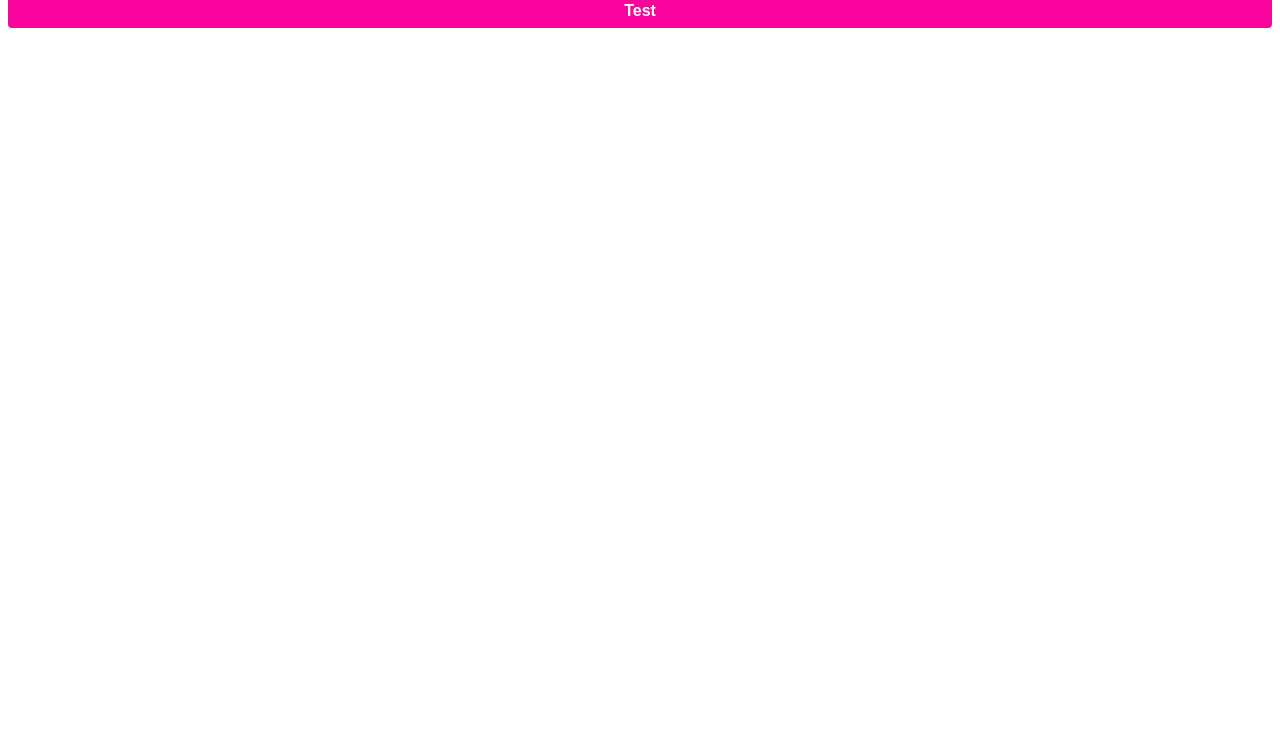
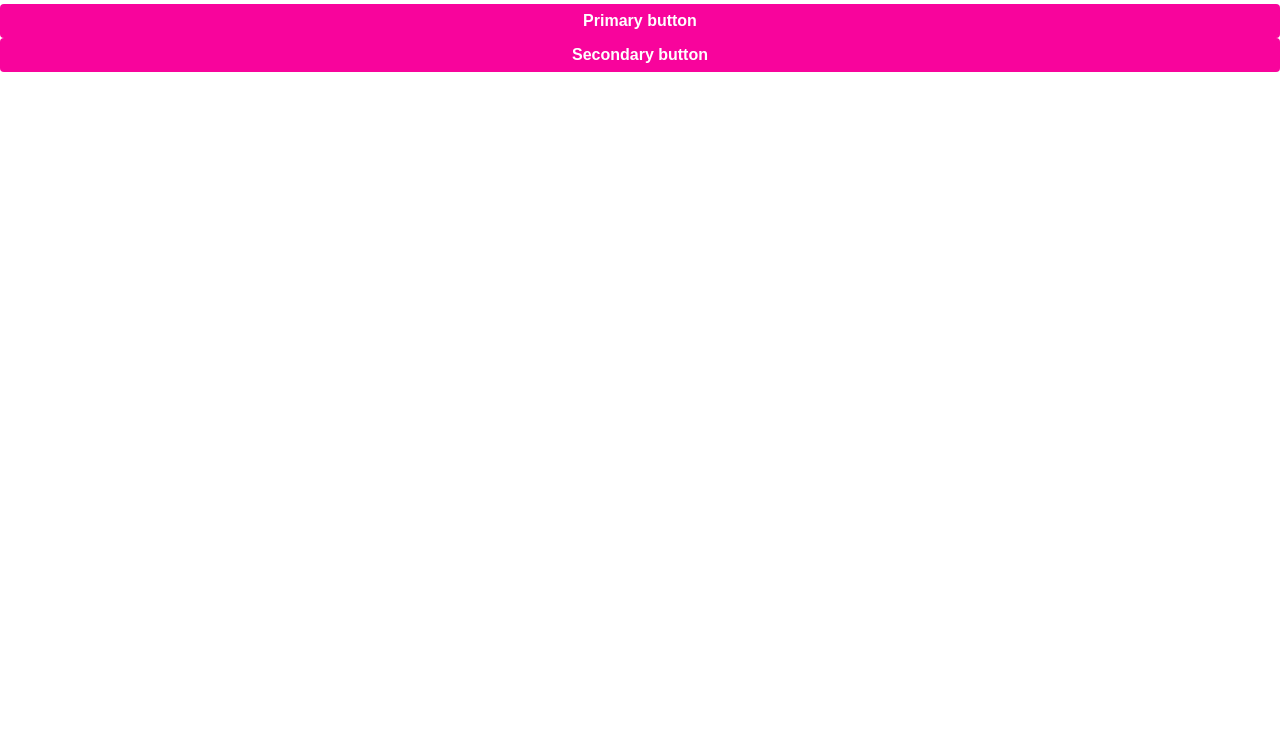
Before and after one commit to martin-luo/React-Styled-Components, a React app: page / in a window 1280 px wide. Shown: the part 86-821 px from the top of the page. Before the commit the page ends 800 px from the top, so only its background shows below. Built offline with nearby package versions, Linux system fonts and the light colour scheme.

Commit message:
add global styles

```diff
--- a/public/index.html
+++ b/public/index.html
@@ -24,6 +24,12 @@
       work correctly both with client-side routing and a non-root public URL.
       Learn how to configure a non-root public URL by running `npm run build`.
     -->
+    <link rel="preconnect" href="https://fonts.googleapis.com" />
+    <link rel="preconnect" href="https://fonts.gstatic.com" crossorigin />
+    <link
+      href="https://fonts.googleapis.com/css2?family=Kaushan+Script&display=swap"
+      rel="stylesheet"
+    />
     <title>React App</title>
   </head>
   <body>
--- a/src/components/App.js
+++ b/src/components/App.js
@@ -1,13 +1,26 @@
+import { createGlobalStyle } from "styled-components";
 import { Button } from "./common/";
+
+const GlobalStyle = createGlobalStyle`
+  body {
+    background-color: white;
+    min-height: 100vh;
+    margin: 0;
+    color: black;
+    font-family: "Kaushan Script";
+  }
+`;
 
 function App() {
   return (
     <div className="App">
+      <GlobalStyle />
       <header className="App-header">
         <h1>App</h1>
       </header>
 
-      <Button>Test</Button>
+      <Button>Primary button</Button>
+      <Button secondary>Secondary button</Button>
     </div>
   );
 }
```
